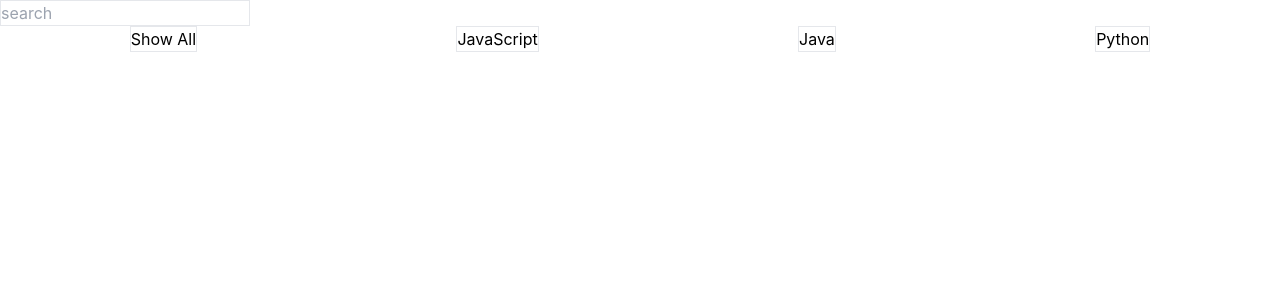
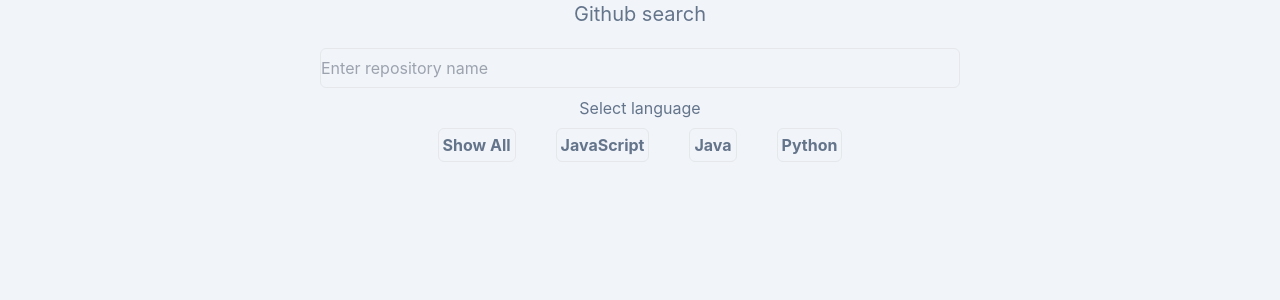
Before and after one commit to yudzeshka/github-search, a React (Create React App) app: page / in a window 1280 px wide. Shown: the top 300 px of the page. Built offline with nearby package versions, Linux system fonts and the light colour scheme.

Commit message:
added Button component, added styles

```diff
--- a/src/App.js
+++ b/src/App.js
@@ -7,13 +7,13 @@ import UserPage from "./pages/UserPage";
 
 function App() {
   return (
-    <>
+    <div className="bg-slate-100 w-screen h-screen text-center text-slate-500">
       <Routes>
         <Route path="/" exact element={<Main />} />
         <Route path="/:id" element={<ReposPage />} />
         <Route path="/users/:userId" element={<UserPage />} />
       </Routes>
-    </>
+    </div>
   );
 }
 
--- /dev/null
+++ b/src/components/Button.js
@@ -0,0 +1,12 @@
+import React from "react";
+
+export default function Button({ buttonName, onFilter }) {
+  return (
+    <button
+      className="border rounded-md mx-5 p-1 font-bold hover:bg-violet-100"
+      onClick={onFilter}
+    >
+      {buttonName}
+    </button>
+  );
+}
--- a/src/components/ReposCard.js
+++ b/src/components/ReposCard.js
@@ -5,13 +5,12 @@ export default function ReposCard({ reposName, language, reposOwner, id }) {
   console.log(reposName);
 
   return (
-    <div>
-      <div></div>
+    <div className="border rounded-md p-2 mx-4">
       <Link
         // onClick={() => console.log(user)}
         to={`/${id}`}
       >
-        <div>Name: {reposName}</div>
+        <div className="hover:bg-violet-100">Name: {reposName}</div>
       </Link>
       <div>Owner name: {reposOwner}</div>
       <div>language: {language}</div>
--- a/src/pages/Main.js
+++ b/src/pages/Main.js
@@ -2,6 +2,7 @@ import React from "react";
 import axios from "axios";
 import ReposCard from "../components/ReposCard";
 import useDebounce from "../services/use-debounce";
+import Button from "../components/Button";
 
 export default function Main() {
   const [repos, setRepos] = React.useState([]);
@@ -31,34 +32,36 @@ export default function Main() {
     return setRepos([]);
   }, [debouncedSearchValue]);
 
-  console.log(repos);
-
   return (
     <>
+      <h1 className="text-center text-xl">Github search</h1>
       <input
-        className="border"
-        placeholder="search"
+        className="border w-1/2 h-10 rounded-md mt-5 mb-2 bg-slate-100"
+        placeholder="Enter repository name"
         onChange={eventHandler}
       ></input>
-      {isSearching && <div>searching....</div>}
-      <div className="flex justify-around">
-        <button className="border" onClick={() => setLanguageName(null)}>
-          Show All
-        </button>
-        <button
-          className="border"
-          onClick={() => setLanguageName("JavaScript")}
-        >
-          JavaScript
-        </button>
-        <button className="border" onClick={() => setLanguageName("Java")}>
-          Java
-        </button>
-        <button className="border" onClick={() => setLanguageName("Python")}>
-          Python
-        </button>
+      {isSearching && (
+        <div className="w-screen h-screen text-center text-xl ">
+          searching....
+        </div>
+      )}
+      <p className="text-center mb-2">Select language</p>
+      <div className="flex justify-center mb-5">
+        <Button
+          onFilter={() => setLanguageName(null)}
+          buttonName={"Show All"}
+        />
+        <Button
+          onFilter={() => setLanguageName("JavaScript")}
+          buttonName={"JavaScript"}
+        />
+        <Button onFilter={() => setLanguageName("Java")} buttonName={"Java"} />
+        <Button
+          onFilter={() => setLanguageName("Python")}
+          buttonName={"Python"}
+        />
       </div>
-      <div className="grid grid-cols-4 md:grid-cols-8 grid-flow-row gap-4">
+      <div className="grid grid-cols-2 sm:grid-cols-4 md:grid-cols-6 grid-flow-row gap-4">
         {filterByLanguage.map((repos) => (
           <ReposCard
             key={repos.id}
--- a/src/pages/ReposPage.js
+++ b/src/pages/ReposPage.js
@@ -13,15 +13,14 @@ export default function ReposPage() {
     });
   }, [id]);
 
-  // const userId = reposData.owner.id;
   return (
     <div>
       {reposData && (
-        <div>
-          {" "}
+        <div className=" w-screen h-screen flex  justify-center items-center">
+          <div className="border rounded-md flex flex-col items-start p-10">
             <div>{`Repository name : ${reposData.name}`}</div>
             <Link to={`/users/${reposData.owner.id}`}>
-            <div>{`Owner login : ${reposData.owner.login}`}</div>
+              <div className="hover:bg-violet-100">{`Owner login : ${reposData.owner.login}`}</div>
             </Link>
             <div>{`Description : ${reposData.description}`}</div>
             <div>{`Language : ${reposData.language}`}</div>
@@ -30,6 +29,7 @@ export default function ReposPage() {
             <div>{`Created at : ${reposData.created_at}`}</div>
             <div>{`Updated at : ${reposData.updated_at}`}</div>
           </div>
+        </div>
       )}
     </div>
   );
--- a/src/pages/UserPage.js
+++ b/src/pages/UserPage.js
@@ -13,11 +13,10 @@ export default function UserPage() {
     });
   }, [userId]);
   return (
-    <div>
+    <div className=" w-screen h-screen flex  justify-center items-center">
       {userData && (
-        <div>
-          {" "}
-          <img src={userData.avatar_url}></img>
+        <div className="border rounded-md flex flex-col items-start p-10">
+          <img src={userData.avatar_url} alt="user"></img>
           <div>{`Full name : ${userData.name}`}</div>
           <div>{`Created at : ${userData.created_at}`}</div>
           <span>{`Followers : ${userData.followers} `}</span>
```
Lines whose indentation alone changed are shown as unchanged.
